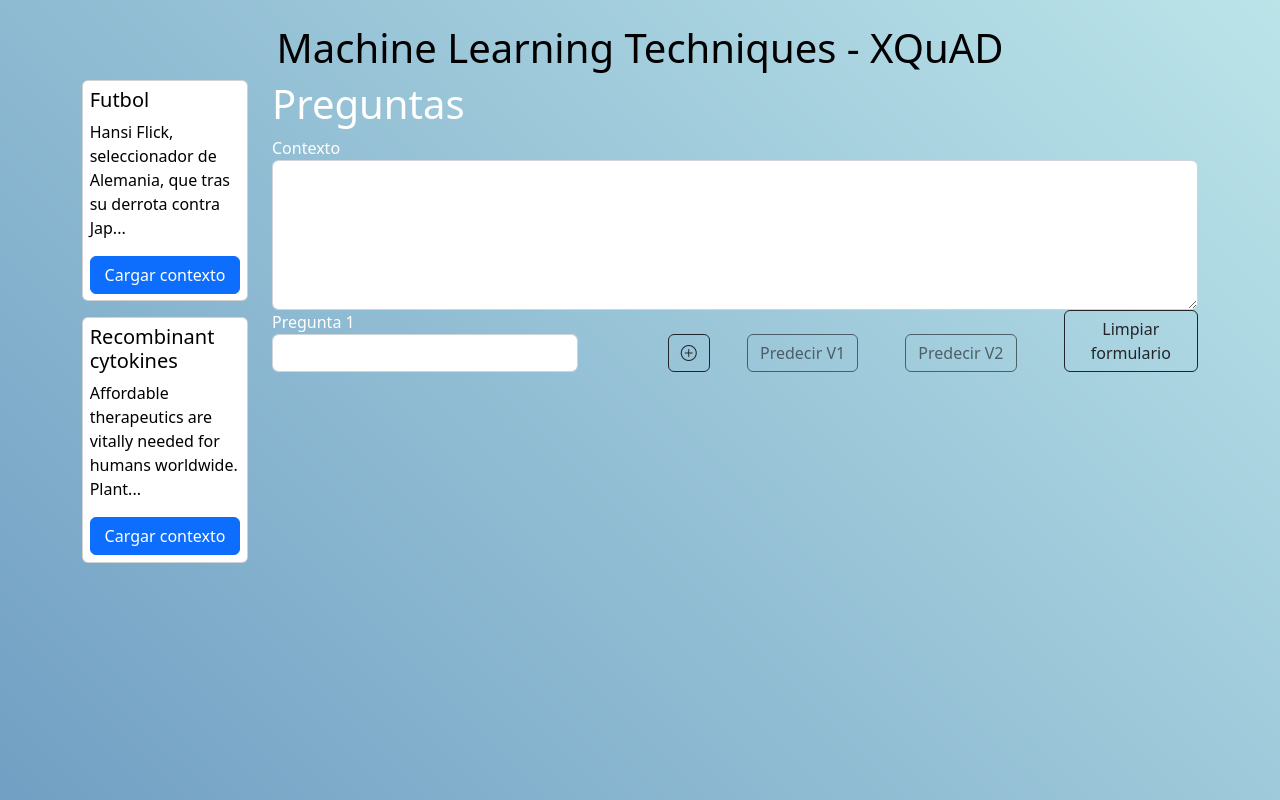
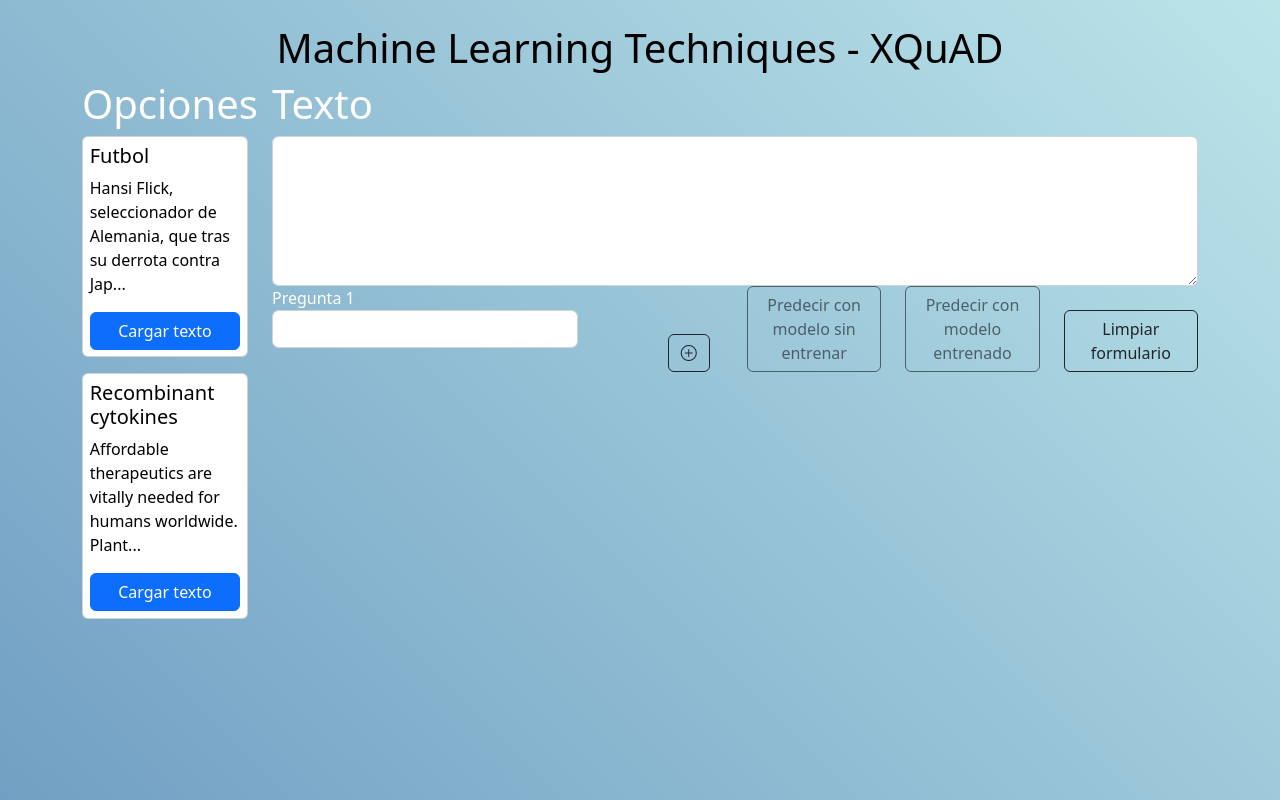
Before and after one commit to juanalvarez123/ISIS-4219-proyecto-final-front, an Angular app: page / in a window 1280 px wide. Shown: the top 800 px of the page. Built offline with nearby package versions, Linux system fonts and the light colour scheme.

Commit message:
Mejoras varias

```diff
--- a/src/app/app.component.html
+++ b/src/app/app.component.html
@@ -6,20 +6,22 @@
 
   <div class="row">
     <div class="col-2">
+
+      <h1>Opciones</h1>
+
       <div class="card text-black mb-3" style="padding: 5pt" *ngFor="let context of contexts; let indexOfContext=index;">
         <h5 class="card-title">{{contexts[indexOfContext].title}}</h5>
         <p class="card-text">{{contexts[indexOfContext].text.substring(0, 70) + '...'}}</p>
-        <a class="btn btn-primary" (click)="loadContext(indexOfContext)">Cargar contexto</a>
+        <a class="btn btn-primary" (click)="loadContext(indexOfContext)">Cargar texto</a>
       </div>
     </div>
 
     <div class="col-10">
 
       <div class="row">
-        <h1>Preguntas</h1>
+        <h1>Texto</h1>
 
         <div class="form-group">
-          <label for="text">Contexto</label>
           <textarea class="form-control" style="height: 150px" [(ngModel)]="text" id="text"></textarea>
         </div>
       </div>
@@ -34,7 +36,7 @@
               </div>
               <div class="col-2">
                 <button class="btn btn-outline-dark" *ngIf="indexOfQuestion != 0"
-                        (click)="deleteQuestion(indexOfQuestion)">
+                        (click)="deleteQuestion(indexOfQuestion)" title="Eliminar pregunta">
                   <i class="bi bi-trash3"></i>
                 </button>
               </div>
@@ -50,15 +52,15 @@
         </div>
         <div class="col-2 align-self-end">
           <div class="form-group">
-            <button class="btn btn-outline-dark" [disabled]="!isValidForPredictions()" (click)="getPredictions('v1')">
-              Predecir V1
+            <button class="btn btn-outline-dark" [disabled]="!isValidForPredictions()" (click)="getPredictions('v1', 'con modelo sin entrenar')">
+              Predecir con modelo sin entrenar
             </button>
           </div>
         </div>
         <div class="col-2 align-self-end">
           <div class="form-group">
-            <button class="btn btn-outline-dark" [disabled]="!isValidForPredictions()" (click)="getPredictions('v2')">
-              Predecir V2
+            <button class="btn btn-outline-dark" [disabled]="!isValidForPredictions()" (click)="getPredictions('v2', 'con modelo entrenado')">
+              Predecir con modelo entrenado
             </button>
           </div>
         </div>
@@ -74,7 +76,7 @@
       <br/>
 
       <div class="row" [hidden]="predictions.length == 0">
-        <h1>Predicciones {{predictionVersion}}</h1>
+        <h1>Predicciones {{predictionTitle}}</h1>
         <div class="form-group">
           <div class="form-group alert alert-info" *ngFor="let prediction of predictions">
             <h3 class="alert-heading">{{prediction.question}}</h3>
--- a/src/app/app.component.ts
+++ b/src/app/app.component.ts
@@ -13,21 +13,24 @@ export class AppComponent {
   text: string | undefined
   questions: Question[] = [new Question('')]
   predictionVersion: string = ''
+  predictionTitle: string = ''
   contexts = [
     {
       'title': 'Futbol',
       'text': 'Hansi Flick, seleccionador de Alemania, que tras su derrota contra Japón se medirá a España este domingo en un partido clave de la segunda jornada del grupo E del Mundial, ha comentado este sábado que aprecia “mucho a Luis Enrique”, su homólogo en la Roja, que ha formado “un equipo joven y de calidad”. “España tiene muy claros todos sus automatismos, es un equipo que me gusta mucho; y Busquets es el corazón de este equipo”, ha dicho el técnico alemán un día antes del encuentro en el que la selección alemana se juega su futuro en la Copa del Mundo. Poco antes de que lo hiciera Flick también ha hablado Luis Enrique: “Una Alemania herida puede ser más peligrosa”, ha advertido. El campeonato continúa hoy con los partidos de la segunda jornada de los grupos C y D. En el D, Australia ha ganado a Túnez (1-0) y Francia ha derrotado a Dinamarca (2-1), con lo que Les Bleus se han convertido en la primera selección en clasificarse para octavos de final. En el C, Polonia ha vencido a Arabia Saudí (2-0). El gran partido del día lo ha protagonizado la Albiceleste, que tras perder ante Arabia Saudí en la primera jornada ha ganado a México (2-0) y se jugará la clasificación a octavos ante Polonia.',
       'questions': [
         'Quién es Hansi Flick?',
-        'Contra quién se jugará la clasificación?'
+        'Contra quién se jugará la clasificación?',
+        'Who is Luis Enrique?'
       ]
     },
     {
       'title': 'Recombinant cytokines',
       'text': 'Affordable therapeutics are vitally needed for humans worldwide. Plant-based production of recombinant proteins can potentially enhance, back-up, or even substitute for the manufacturing capacity of the conventional, fermenter-based technologies. We plastome-engineered a tobacco cultivar to express high levels of two “plantakines” — recombinant human cytokines, interleukins IL-37b and IL-38, and confirmed their native conformation and folding. Assessment of their biological functionality was performed ex vivo by analyzing the effects exerted by the plantakines on levels of 11 cytokines secreted from human peripheral blood mononuclear cells (PBMCs) challenged with an inflammatory agent. Application of the plant-produced IL-37b and IL-38 in PBMCs stimulated with Lipopolysaccharide or Phytohaemagglutinin resulted in significant, and in particular cases—dose-dependent modulation of pro-inflammatory cytokines secretion, showing attenuation in two-thirds of significant level modulations observed. Plantakine treatments that increased inflammatory responses were associated with the higher dosage. Our results demonstrate feasibility of manufacturing functional recombinant human proteins using scalable, cost-effective and eco-friendly plant-based bioreactors.',
       'questions': [
-        'What does plantakine treatments?',
-        'What produces application of the plant?'
+        'What plantakine treatments does?',
+        'What application of the plant produces?',
+        'Que demostraron los resultados?'
       ]
     }]
 
@@ -39,6 +42,7 @@ export class AppComponent {
     this.questions = this.contexts[indexOfContext].questions.map(q => new Question(q))
     this.predictions = []
     this.predictionVersion = ''
+    this.predictionTitle = ''
   }
 
   public addQuestion() {
@@ -60,6 +64,7 @@ export class AppComponent {
     this.text = ''
     this.questions = [new Question('')]
     this.predictionVersion = ''
+    this.predictionTitle = ''
   }
 
   public getBgClass(score: number): string {
@@ -71,8 +76,10 @@ export class AppComponent {
     return 'bg-success'
   }
 
-  public getPredictions(predictionVersion: string) {
+  public getPredictions(predictionVersion: string, predictionTitle: string) {
+    this.predictions = []
     this.predictionVersion = predictionVersion
+    this.predictionTitle = predictionTitle
     let questionsTexts: string[] = []
     this.questions.forEach(q => questionsTexts.push(q.text))
     this.predictionService.makePrediction(this.predictionVersion, this.text, questionsTexts).subscribe(response => {
```
Also changed, not shown: 1 other file (tests, documents, lock files or other folders).
